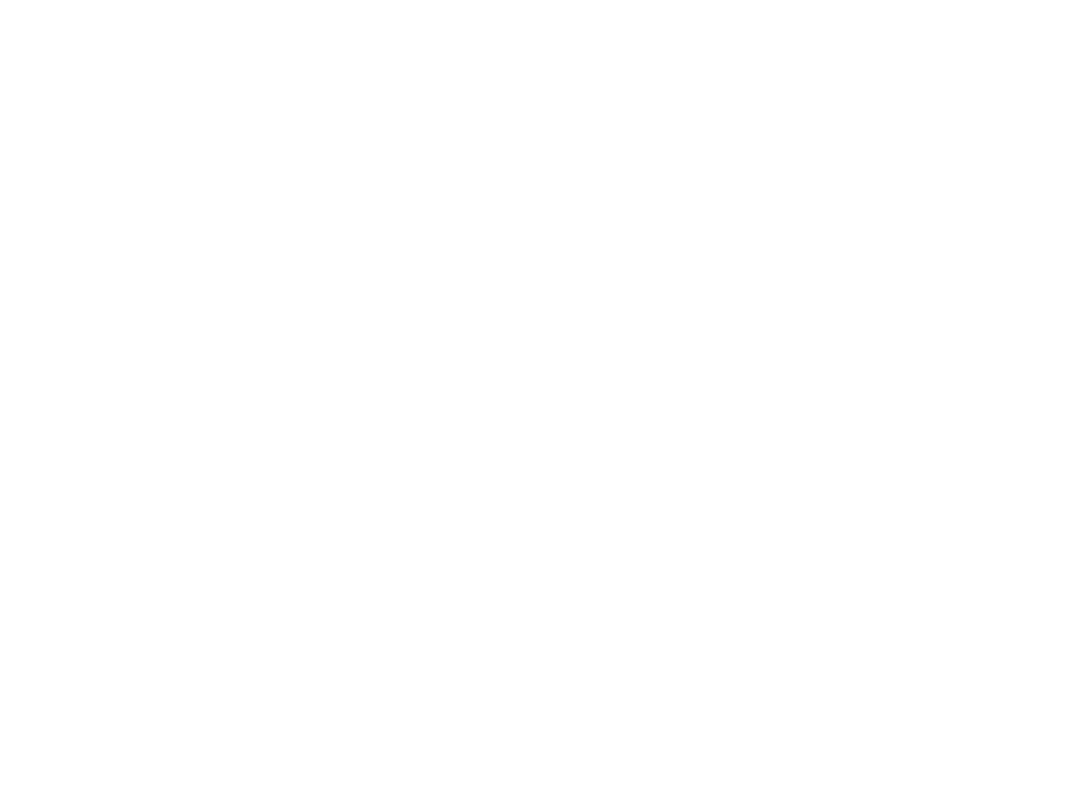
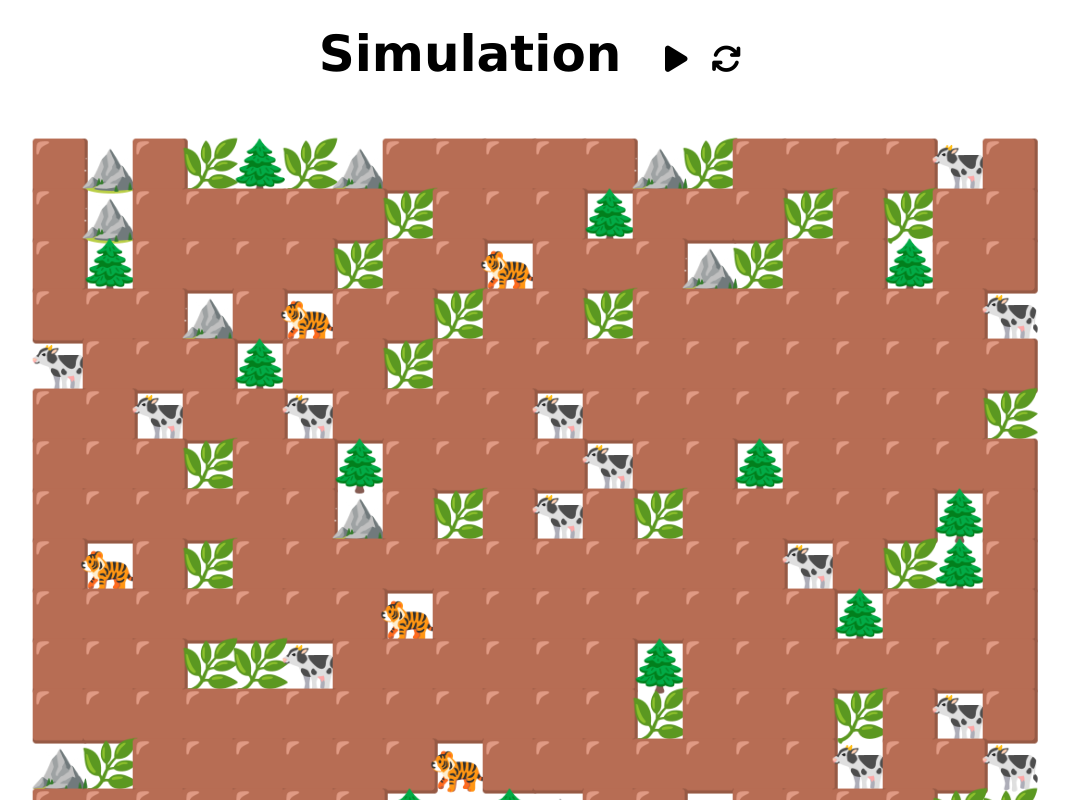
Before and after one commit to andrey-s99/simulation-new, a plain HTML site: page index.html in a window 1280 px wide. Shown: the top 800 px of the page, without its empty margins (105-1174 px from the left). Drawn offline with Linux system fonts and the light colour scheme.

Commit message:
add: simulation loop, turn timer

```diff
--- a/index.html
+++ b/index.html
@@ -3,12 +3,21 @@
 <head>
     <meta charset="UTF-8">
     <meta name="viewport" content="width=device-width, initial-scale=1.0">
+    <script src="https://kit.fontawesome.com/b5038976e4.js" crossorigin="anonymous"></script>
     <link rel="stylesheet" href="styles.css">
     <title>Simulation New</title>
 </head>
 <body>
+    <div class="heading">
+        <h2 class="header">Simulation</h2>
+        <button class="fas fa-play" value="start" id="play-pause-button"></button>
+        <button class="fa fa-refresh" value="restart" id="restart-button"></button>
+    </div>
+
+    <div class="canvas-div">
+        <canvas id="map-canvas"></canvas>
+    </div>
 
     <script src="scripts/index.js" type="module"></script>
-
 </body>
 </html>
--- a/scripts/simulation.js
+++ b/scripts/simulation.js
@@ -1,5 +1,5 @@
 import { Grass, Rock, Tree, Herbivore, Predator } from "./entities/entities.js"
-import { WorldMap, Renderer, config } from "./utils/utils.js"
+import { WorldMap, Renderer, TurnTimer, config } from "./utils/utils.js"
 import { ActionSpawnGrass, ActionSpawnRock, ActionSpawnTree, ActionSpawnHerbivore, ActionSpawnPredator } from "./actions/actions.js"
 
 export default class Simulation {
@@ -7,7 +7,8 @@ export default class Simulation {
         this.map = new WorldMap();
         this.renderer = new Renderer();
 
-        this.turnCount = 0;
+        this.turnCounter = 0;
+        this.turnTimer = new TurnTimer(config.turnDelay);
 
         this.initActions = [new ActionSpawnGrass(),
                             new ActionSpawnRock(),
@@ -19,10 +20,24 @@ export default class Simulation {
     }
 
     startSimulation() {
+        // Spawn Entities
         for (const action of this.initActions) {
             action.perform(this.map);
         }
 
+        this.nextTurn();
+    }
+
+    pauseSimulation() {
+        this.turnTimer.stopTimer();
+    }
+
+    nextTurn() {
+        console.log(this.turnCounter);
         this.renderer.renderMap(this.map);
+        this.turnCounter++;
+        if (this.turnCounter < config.turnLimit) {
+            this.turnTimer.startTimer(this.nextTurn.bind(this)); // Binding `this` to the method to not lose the context
+        }
     }
 }
--- a/scripts/utils/config.js
+++ b/scripts/utils/config.js
@@ -5,12 +5,17 @@ class Config {
             return Config.instance;
         }
 
+        this.turnLimit = 300;
+        this.turnDelay = 1000;
+
         this.mapWidth = 20;
         this.mapHeight = 20;
         this.tileSize = 50;
 
-        this.canvasWidth = this.width * this.tileSize + 12;
-        this.canvasHeight = this.height * this.tileSize + 12;
+        this.ground = "🟫";
+
+        this.canvasWidth = (this.mapWidth * this.tileSize) + 12;
+        this.canvasHeight = (this.mapHeight * this.tileSize) + 12;
 
         // Spawn rates
         this.rockSpawnRate = Math.floor((this.mapWidth * this.mapHeight) * 0.03); // 3% of map is rocks
--- a/scripts/utils/renderer.js
+++ b/scripts/utils/renderer.js
@@ -2,19 +2,41 @@ import config from "./config.js";
 import Position from "./position.js";
 
 export default class Renderer {
+    constructor() {
+        this.ctx = this.setupCanvas();
+        this.tileSize = config.tileSize;
+    }
+
+    setupCanvas() {
+        const mapCanvas = document.getElementById("map-canvas");
+        mapCanvas.height = config.canvasHeight;
+        mapCanvas.width = config.canvasWidth;
+        return mapCanvas.getContext("2d");
+    }
 
     renderMap(map) {
+        this.#clearScreen();
+
         for (let y = 0; y < config.mapHeight; y++) {
-            let line = "";
             for (let x = 0; x < config.mapWidth; x++) {
                 let entity = map.getEntity(new Position(x, y));
+
                 if (entity) {
-                    line += entity.sprite;
+                    this.#drawTile(entity.sprite, x, y);
                 } else {
-                    line += "_";
+                    this.#drawTile(config.ground, x, y);
                 }
             }
-            console.log(line);
         }
     }
+
+    #drawTile(sprite, x, y) {
+        this.ctx.font = `${this.tileSize}px sans-serif`;
+        this.ctx.fillText(sprite, x * this.tileSize, y * this.tileSize + this.tileSize);
+    }
+
+    // Clear the whole canvas
+    #clearScreen() {
+        this.ctx.clearRect(0, 0, config.canvasWidth, config.canvasHeight)
+    }
 }
--- /dev/null
+++ b/scripts/utils/turnTimer.js
@@ -0,0 +1,14 @@
+export default class TurnTimer {
+    constructor(delay) {
+        this.delay = delay;
+        this.timeoutID = null;
+    }
+
+    startTimer(func) {
+        this.timeoutID = setTimeout(func, this.delay);
+    }
+
+    stopTimer() {
+        clearTimeout(this.timeoutID);
+    }
+}
--- a/scripts/utils/utils.js
+++ b/scripts/utils/utils.js
@@ -1,4 +1,5 @@
 export { default as WorldMap } from "./worldMap.js"
 export { default as Renderer } from "./renderer.js"
 export { default as Position } from "./position.js"
+export { default as TurnTimer } from "./turnTimer.js"
 export { default as config } from "./config.js"
--- a/styles.css
+++ b/styles.css
@@ -0,0 +1,45 @@
+html, body {
+    padding: 0;
+    margin: 0;
+}
+
+.heading {
+    display: flex;
+    flex-direction: row;
+
+    justify-content: center;
+    align-items: center;
+
+    margin-top: 25px;
+}
+
+.header {
+    font-family: Verdana, Geneva, Tahoma, sans-serif;
+    font-size: 50px;
+    font-weight: 600;
+    margin: 0;
+    margin-right: 30px;
+}
+
+.canvas-div {
+    display: flex;
+
+    justify-content: center;
+    align-items: center;
+
+    margin-top: 50px;
+}
+
+button {
+    width: 50px;
+
+    font-size: 30px;
+    text-align: center;
+
+    cursor: pointer;
+    background-color: rgba(255, 255, 255, 1);
+    border: 0;
+
+    margin-top: 10px;
+
+}
```
